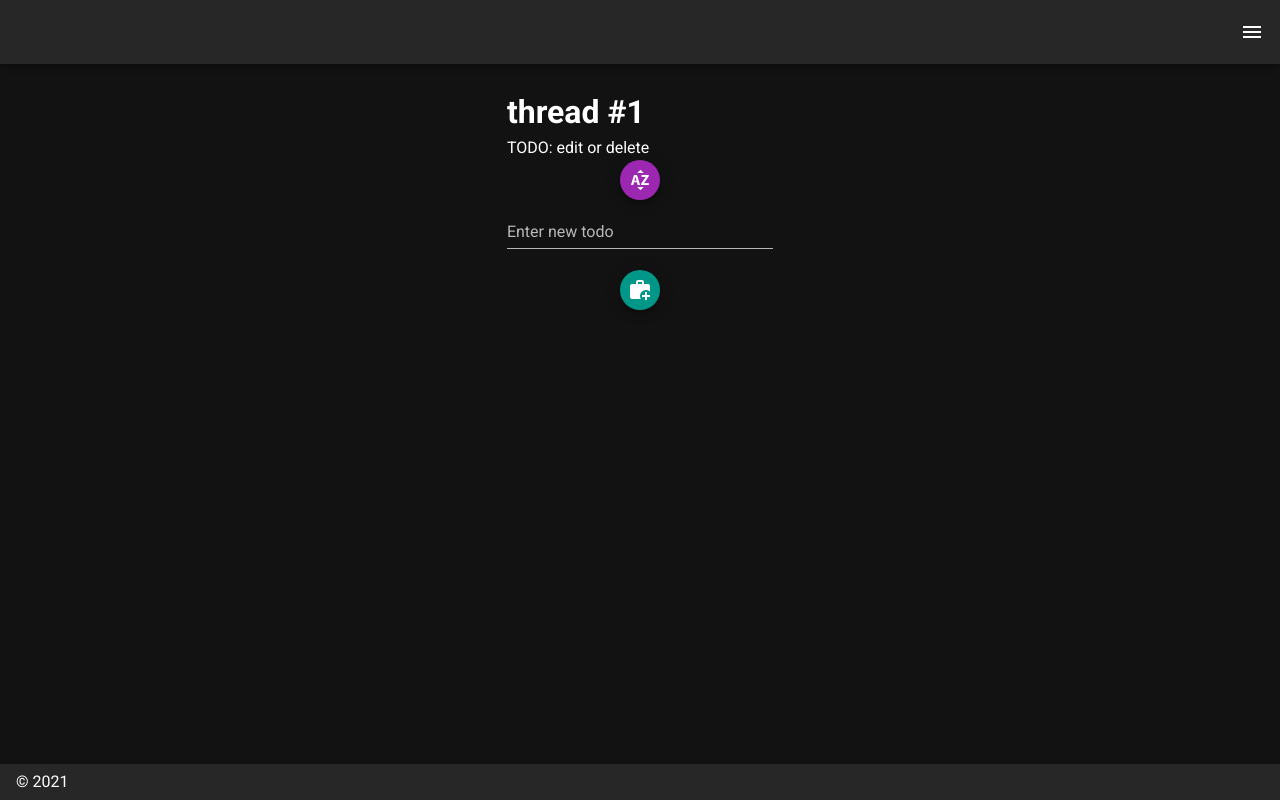
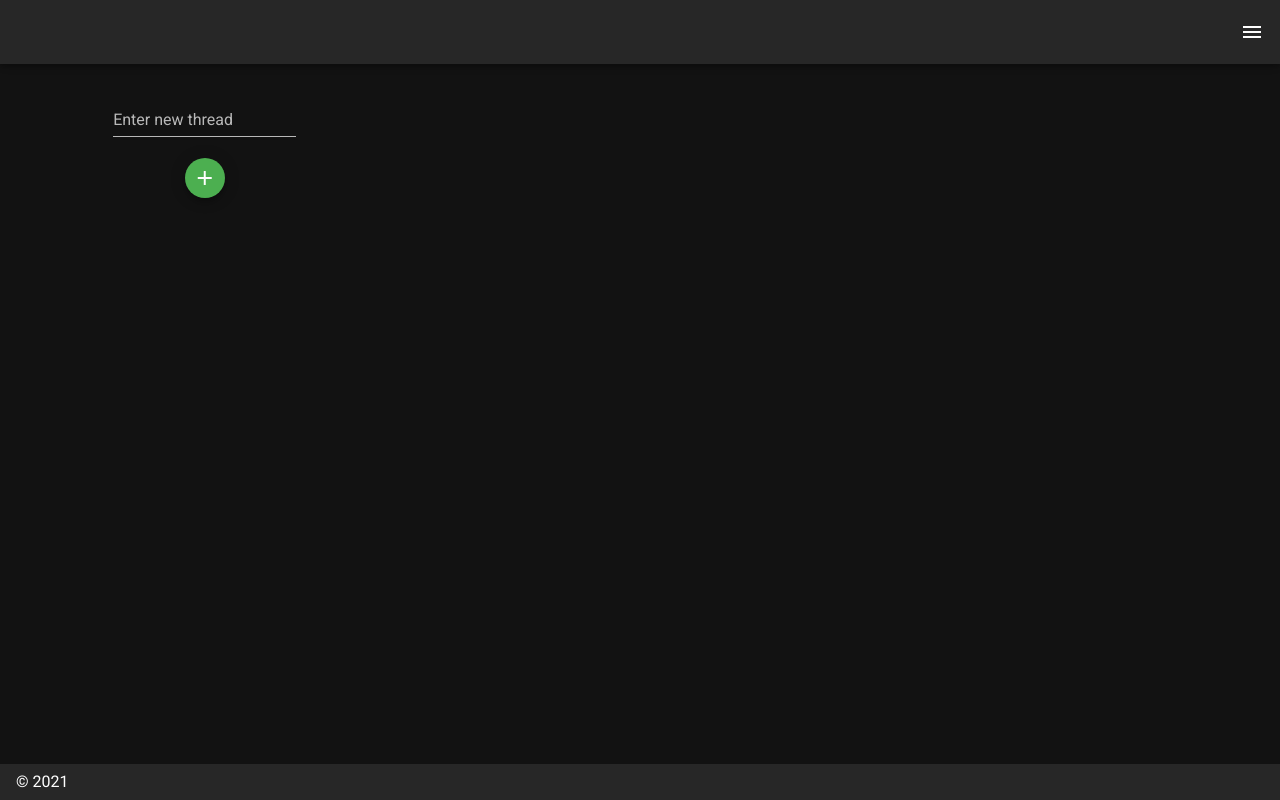
Before and after one commit to AliLordLoss/nuxt-simple-todo, a Nuxt app: page / in a window 1280 px wide. Built offline with nearby package versions, Linux system fonts and the light colour scheme.

Commit message:
now the user can create up to 4 threads, and edit the title of the thread.

```diff
--- /dev/null
+++ b/components/AddItemForm.vue
@@ -0,0 +1,42 @@
+<template>
+  <div class="add-item-form">
+    <v-text-field v-model="text" :label="label"></v-text-field>
+    <MyBtn :icon="icon" :color="color" @click="clicked" />
+  </div>
+</template>
+
+<script>
+export default {
+  props: {
+    icon: {
+      required: true,
+      type: String,
+    },
+    color: {
+      default: 'green',
+      type: String,
+    },
+    label: {
+      required: true,
+      type: String,
+    },
+  },
+  data() {
+    return {
+      text: '',
+    }
+  },
+  methods: {
+    clicked() {
+      this.$emit('submit', this.text)
+      this.text = ''
+    },
+  },
+}
+</script>
+
+<style>
+.add-item-form {
+  text-align: center;
+}
+</style>
--- a/components/TodoThread.vue
+++ b/components/TodoThread.vue
@@ -1,16 +1,24 @@
 <template>
-  <v-row>
-    <v-spacer />
-    <v-col cols="3">
-      <div>
-        <h1>{{ thread.title }}</h1>
-        <div>TODO: edit or delete</div>
-      </div>
-      <TodoList :todos="todos" />
-      <addTodoForm :thread-id="thread.id" />
-    </v-col>
-    <v-spacer />
-  </v-row>
+  <v-col cols="3">
+    <div v-if="!editing">
+      <h1>{{ thread.title }}</h1>
+      <MyBtn icon="mdi-pencil" color="blue" @click="edit" />
+    </div>
+    <div v-else>
+      <v-text-field v-model="title"></v-text-field>
+
+      <MyBtn icon="mdi-close" color="orange" @click="cancelEdit" />
+
+      <MyBtn icon="mdi-check" color="green" @click="saveEdit" />
+    </div>
+    <TodoList :todos="todos" />
+    <AddItemForm
+      icon="mdi-briefcase-plus"
+      color="teal"
+      label="Enter new todo"
+      @submit="addTodo"
+    />
+  </v-col>
 </template>
 
 <script>
@@ -21,9 +29,40 @@ export default {
       type: Object,
     },
   },
+  data() {
+    return {
+      title: this.thread.title,
+      editing: false,
+    }
+  },
   computed: {
     todos() {
       return this.$store.state.threads[this.thread.id].todos
+    },
+  },
+  methods: {
+    addTodo(text) {
+      if (!text) return
+      this.$store.dispatch('addTodo', {
+        todo: { text, threadId: this.thread.id },
+        threadId: this.thread.id,
+      })
+    },
+
+    edit() {
+      this.editing = true
+    },
+
+    cancelEdit() {
+      this.title = this.thread.title
+      this.editing = false
+    },
+
+    saveEdit() {
+      this.$store.dispatch('editThread', {
+        thread: { ...this.thread, title: this.title },
+      })
+      this.editing = false
     },
   },
 }
--- /dev/null
+++ b/components/TodoThreadList.vue
@@ -0,0 +1,38 @@
+<template>
+  <v-row>
+    <TodoThread v-for="thread in threads" :key="thread.id" :thread="thread" />
+    <v-col v-if="threads.length < 4" cols="3" class="add-thread">
+      <AddItemForm
+        icon="mdi-plus"
+        label="Enter new thread"
+        @submit="addThread"
+      />
+    </v-col>
+  </v-row>
+</template>
+
+<script>
+export default {
+  props: {
+    threads: {
+      required: true,
+      type: Array,
+    },
+  },
+  methods: {
+    addThread(title) {
+      if (!title) return
+      this.$store.dispatch('createThread', { title })
+    },
+  },
+}
+</script>
+
+<style>
+.add-thread {
+  display: flex;
+  flex-direction: column;
+  align-items: center;
+  justify-content: center;
+}
+</style>
--- a/components/addTodoForm.vue
+++ /dev/null
@@ -1,38 +0,0 @@
-<template>
-  <div class="add-todo-form">
-    <v-text-field v-model="text" label="Enter new todo"></v-text-field>
-    <MyBtn icon="mdi-briefcase-plus" color="teal" @click="addTodo" />
-  </div>
-</template>
-
-<script>
-export default {
-  props: {
-    threadId: {
-      required: true,
-      type: Number,
-    },
-  },
-  data() {
-    return {
-      text: '',
-    }
-  },
-  methods: {
-    addTodo() {
-      if (!this.text) return
-      this.$store.dispatch('addTodo', {
-        todo: { text: this.text, threadId: this.threadId },
-        threadId: this.threadId,
-      })
-      this.text = ''
-    },
-  },
-}
-</script>
-
-<style>
-.add-todo-form {
-  text-align: center;
-}
-</style>
--- a/pages/index.vue
+++ b/pages/index.vue
@@ -1,15 +1,7 @@
 <template>
   <div>
     <v-container>
-      <TodoThread :thread="{ id: 0, title: 'thread #1' }" />
+      <TodoThreadList :threads="this.$store.getters.threadsArray" />
     </v-container>
   </div>
 </template>
-
-<script>
-export default {
-  created() {
-    this.$store.commit('CREATE_THREAD', { title: 'thread #1' })
-  },
-}
-</script>
--- a/store/index.js
+++ b/store/index.js
@@ -4,7 +4,9 @@ export const state = () => ({
 })
 
 export const getters = {
-
+  threadsArray(state) {
+    return Object.values(state.threads)
+  }
 }
 
 export const actions = {
@@ -37,6 +39,14 @@ export const actions = {
   sortTodos({ commit }, { threadId }) {
     commit('SORT_TODOS', { threadId })
   },
+
+  createThread({ commit }, { title }) {
+    commit('CREATE_THREAD', { title })
+  },
+
+  editThread({ commit }, { thread }) {
+    commit('EDIT_THREAD', { thread })
+  },
 }
 
 export const mutations = {
@@ -49,7 +59,7 @@ export const mutations = {
   },
 
   CREATE_THREAD(state, { title }) {
-    state.threads[state.threadsCount] = { title, id: state.threadsCount, todos: [] }
+    this._vm.$set(state.threads, state.threadsCount, { title, id: state.threadsCount, todos: [] })
     state.threadsCount++
   },
 
@@ -73,5 +83,10 @@ export const mutations = {
 
   SORT_TODOS(state, { threadId }) {
     state.threads[threadId].todos.sort((a, b) => (a.text > b.text) ? 1 : ((b.text > a.text) ? -1 : 0))
+    state.threads[threadId].todos = state.threads[threadId].todos.map((todo, index) => ({ ...todo, id: index }))
   },
+
+  EDIT_THREAD(state, { thread }) {
+    state.threads[thread.id] = thread
+  }
 }
```
